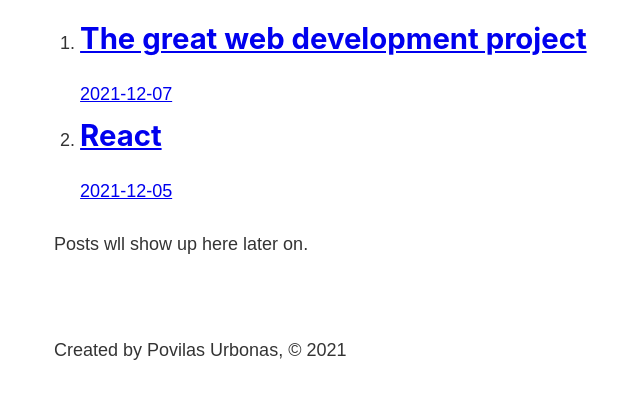
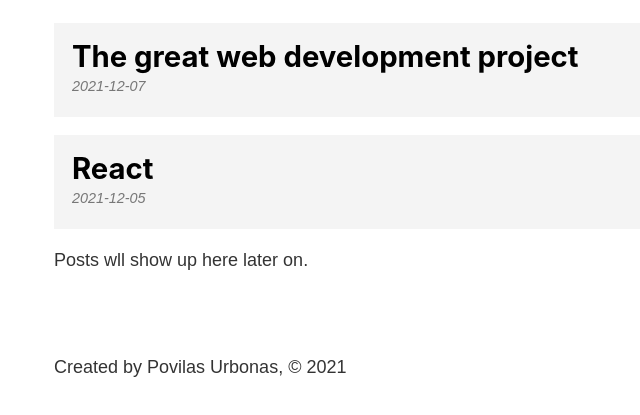
Before and after one commit to PovilasU/gatsby-povilas-site, a Gatsby site: page /blog in a window 1280 px wide. Shown: the part 393-808 px from the top of the page, without its empty margins (229-869 px from the left). Built offline with nearby package versions, Linux system fonts and the light colour scheme; Gatsby itself is replaced by a stand-in of ours.

Commit message:
updated posts styles

```diff
--- a/src/pages/blog.js
+++ b/src/pages/blog.js
@@ -1,6 +1,7 @@
 import React from "react"
 import Layout from "../components/layout"
 import { Link, graphql, useStaticQuery } from "gatsby"
+import * as blogStyles from "./blog.module.scss"
 
 const BlogPage = () => {
   const data = useStaticQuery(graphql`
@@ -24,10 +25,10 @@
   return (
     <Layout>
       <h1>Blog</h1>
-      <ol>
+      <ol className={blogStyles.posts}>
         {data.allMarkdownRemark.edges.map((edge, i) => {
           return (
-            <li key={i}>
+            <li className={blogStyles.post} key={i}>
               <Link to={`/blog/${edge.node.fields.slug}`}>
                 <h2>{edge.node.frontmatter.title}</h2>
                 <p>{edge.node.frontmatter.date}</p>{" "}
--- /dev/null
+++ b/src/pages/blog.module.scss
@@ -0,0 +1,28 @@
+.posts {
+  list-style-type: none;
+  margin: 0;
+}
+
+.post {
+  margin: 1rem 0;
+
+  a {
+    background: #f4f4f4;
+    color: #000000;
+    display: block;
+    padding: 1rem;
+    text-decoration: none;
+  }
+  a:hover {
+    background: #e4e4e4;
+  }
+
+  h2 {
+    margin-bottom: 0;
+  }
+  p {
+    color: #777777;
+    font-size: 0.8rem;
+    font-style: italic;
+  }
+}
```
